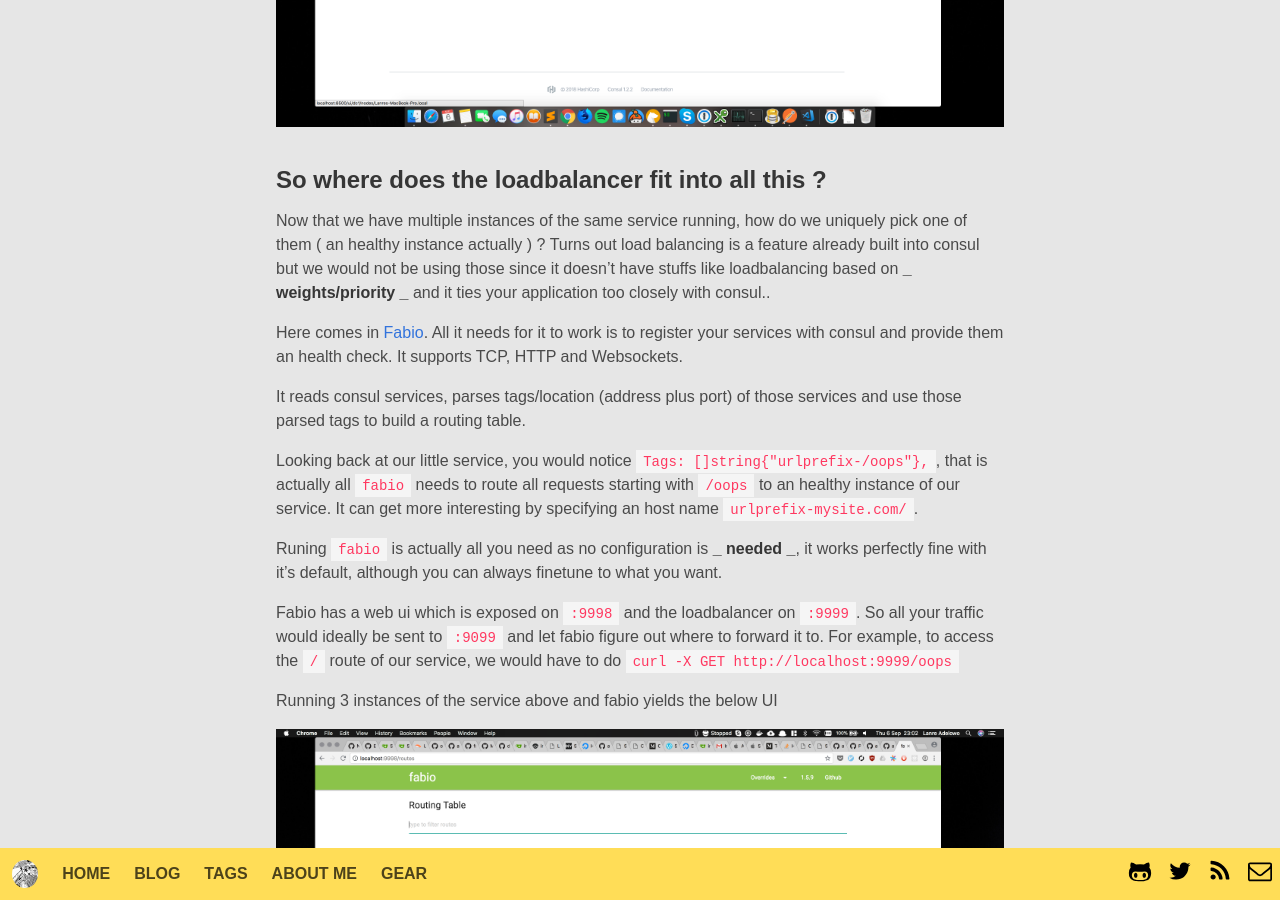
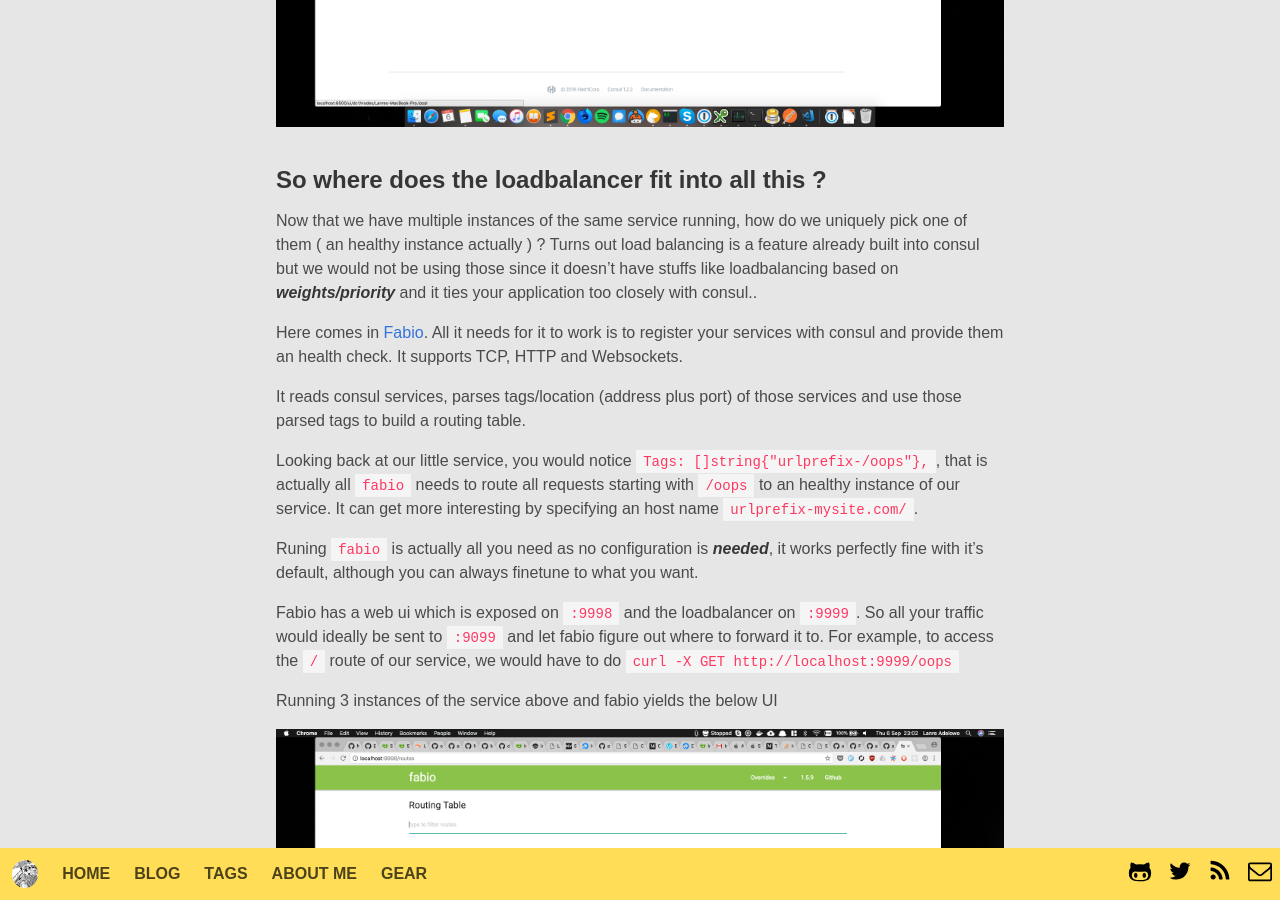
Before and after one commit to adelowo/portfolio, a Jekyll site: the page built from _posts/2018-09-06-loadbalancing-for-the-modern-web.md, in a window 1280 px wide and 900 px high, scrolled down 4875 px. Built offline with Jekyll 4.4.1, drawn with Linux system fonts in a browser that asks for light colours; some web fonts are replaced; comment, search, counter and statistics services are not loaded.

```diff
--- a/_posts/2018-09-06-loadbalancing-for-the-modern-web.md
+++ b/_posts/2018-09-06-loadbalancing-for-the-modern-web.md
@@ -177,7 +177,7 @@
 
 Now that we have multiple instances of the same service running, how do we uniquely pick one of them ( an healthy instance
 actually ) ? Turns out load balancing is a feature already built into consul but we would not be using those since it doesn't
-have stuffs like loadbalancing based on **_ weights/priority _** and it ties your application too closely with consul..
+have stuffs like loadbalancing based on **_weights/priority_** and it ties your application too closely with consul..
 
 Here comes in [Fabio](https://github.com/fabiolb/fabio). All it needs for it to work is to register your services with consul
 and provide them an health check. It supports TCP, HTTP and Websockets.
@@ -188,7 +188,7 @@
 route all requests starting with `/oops` to an healthy instance of our service.
 It can get more interesting by specifying an host name `urlprefix-mysite.com/`.
 
-Runing `fabio` is actually all you need as no configuration is **_ needed _**, it works perfectly fine with it's default,
+Runing `fabio` is actually all you need as no configuration is **_needed_**, it works perfectly fine with it's default,
 although you can always finetune to what you want.
 
 Fabio has a web ui which is exposed on `:9998` and the loadbalancer on `:9999`. So all your traffic would ideally be sent to
```
Also changed, not shown: other parts of _posts/2018-09-06-loadbalancing-for-the-modern-web.md (+1 -1 lines).
